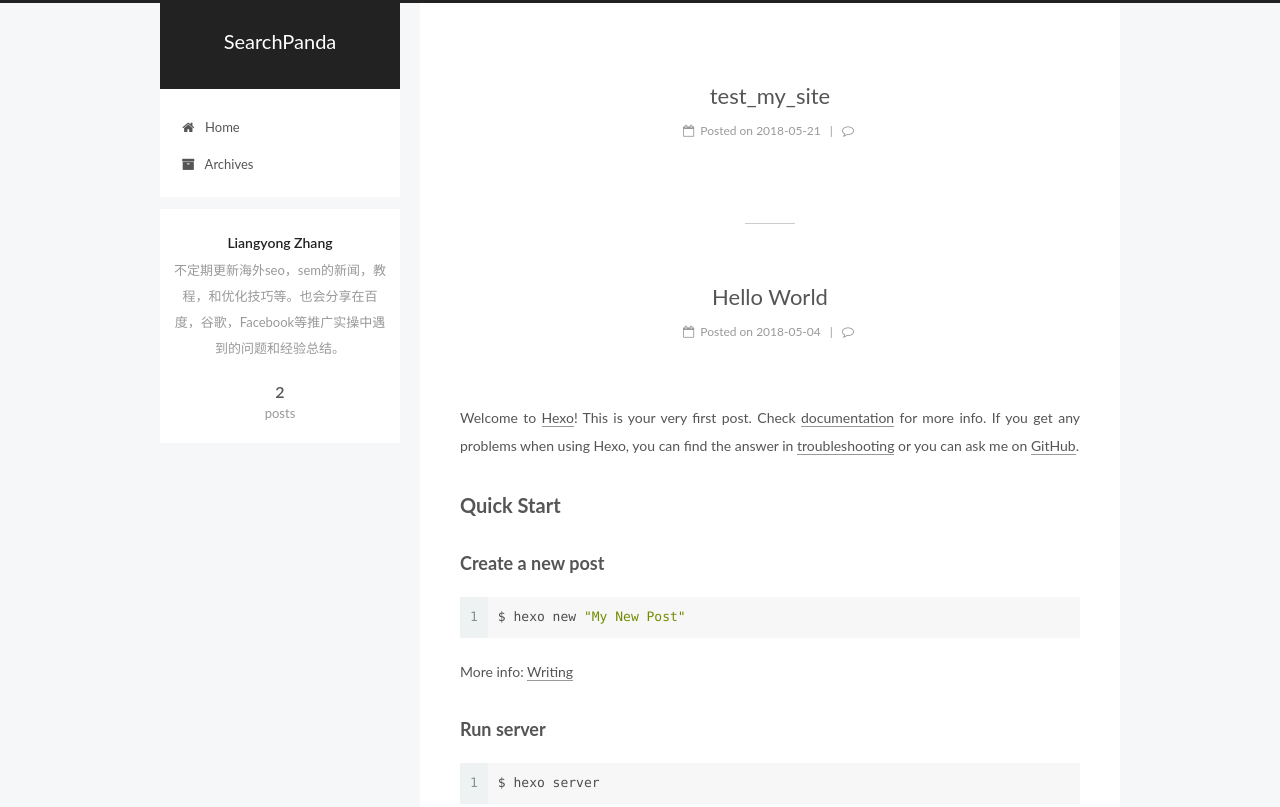
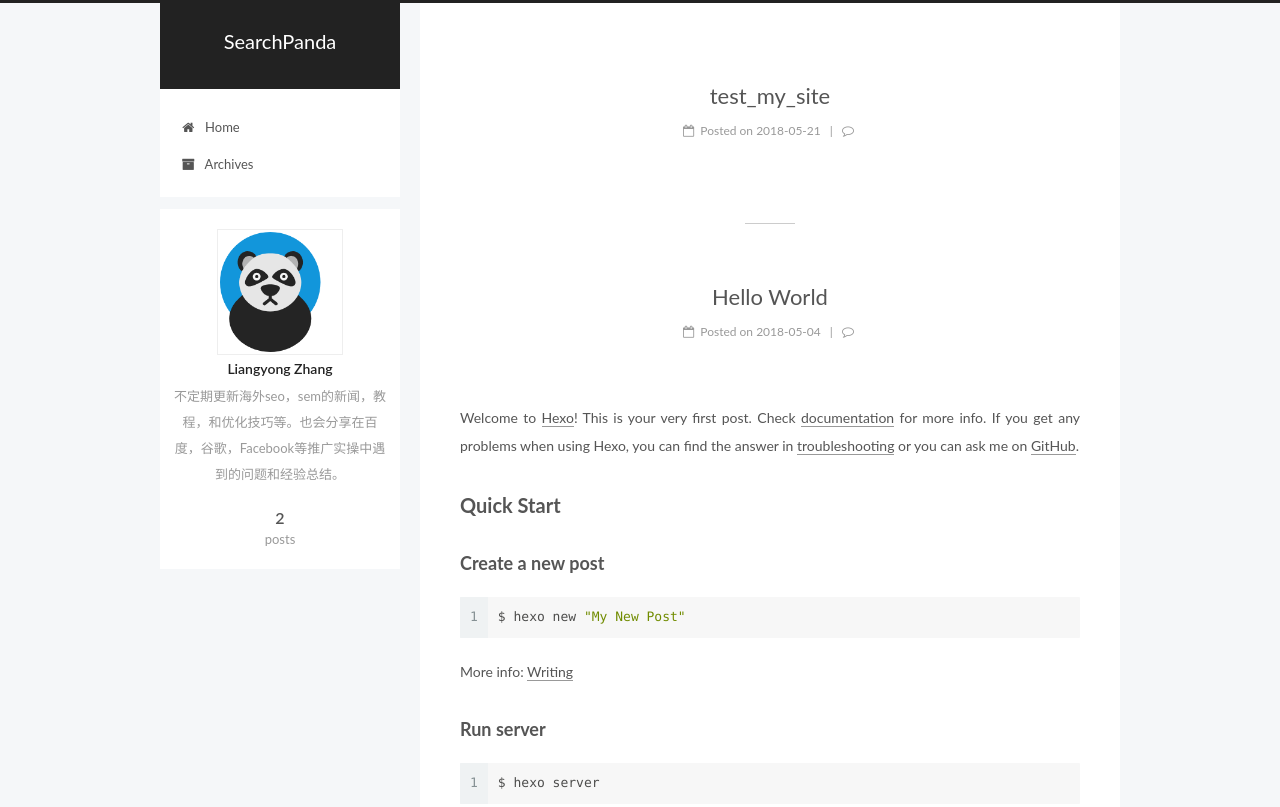
Before and after one commit to nomoszhang/nomoszhang.github.io, a plain HTML site: page index.html in a window 1280 px wide. Shown: the top 807 px of the page. Drawn offline with Linux system fonts and the light colour scheme.

Commit message:
Site updated: 2018-05-31 11:14:13

```diff
--- a/index.html
+++ b/index.html
@@ -247,7 +247,7 @@
     <span hidden itemprop="author" itemscope itemtype="http://schema.org/Person">
       <meta itemprop="name" content="Liangyong Zhang">
       <meta itemprop="description" content="">
-      <meta itemprop="image" content="/images/avatar.gif">
+      <meta itemprop="image" content="/images/panda.png">
     </span>
 
     <span hidden itemprop="publisher" itemscope itemtype="http://schema.org/Organization">
@@ -377,7 +377,7 @@
     <span hidden itemprop="author" itemscope itemtype="http://schema.org/Person">
       <meta itemprop="name" content="Liangyong Zhang">
       <meta itemprop="description" content="">
-      <meta itemprop="image" content="/images/avatar.gif">
+      <meta itemprop="image" content="/images/panda.png">
     </span>
 
     <span hidden itemprop="publisher" itemscope itemtype="http://schema.org/Organization">
@@ -532,6 +532,10 @@
       <section class="site-overview-wrap sidebar-panel sidebar-panel-active">
         <div class="site-overview">
           <div class="site-author motion-element" itemprop="author" itemscope itemtype="http://schema.org/Person">
+
+              <img class="site-author-image" itemprop="image"
+                src="/images/panda.png"
+                alt="Liangyong Zhang" />
 
               <p class="site-author-name" itemprop="name">Liangyong Zhang</p>
               <p class="site-description motion-element" itemprop="description">不定期更新海外seo，sem的新闻，教程，和优化技巧等。也会分享在百度，谷歌，Facebook等推广实操中遇到的问题和经验总结。</p>
```
Also changed, not shown: archives/2018/05/index.html (+4 -0 lines), archives/2018/index.html (+4 -0 lines), archives/index.html (+4 -0 lines), images/panda.png (added), 2 other files.
